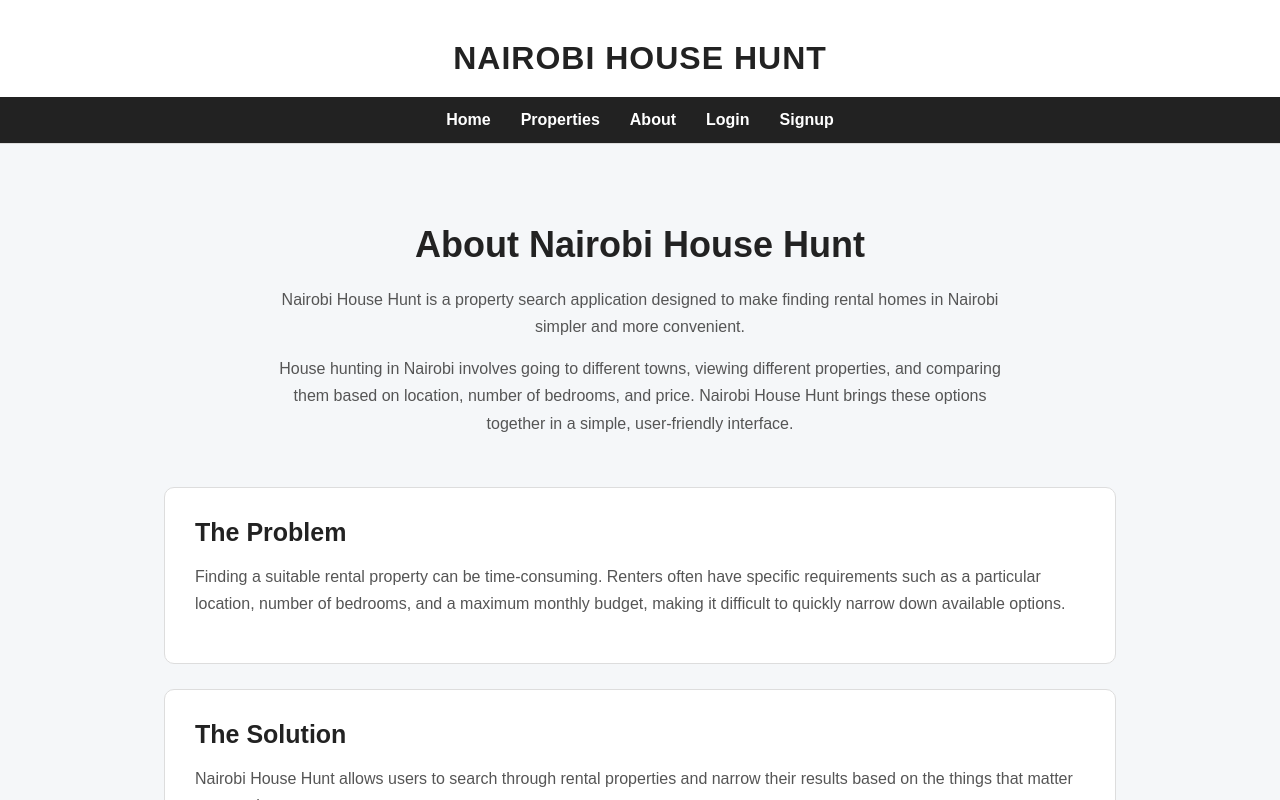
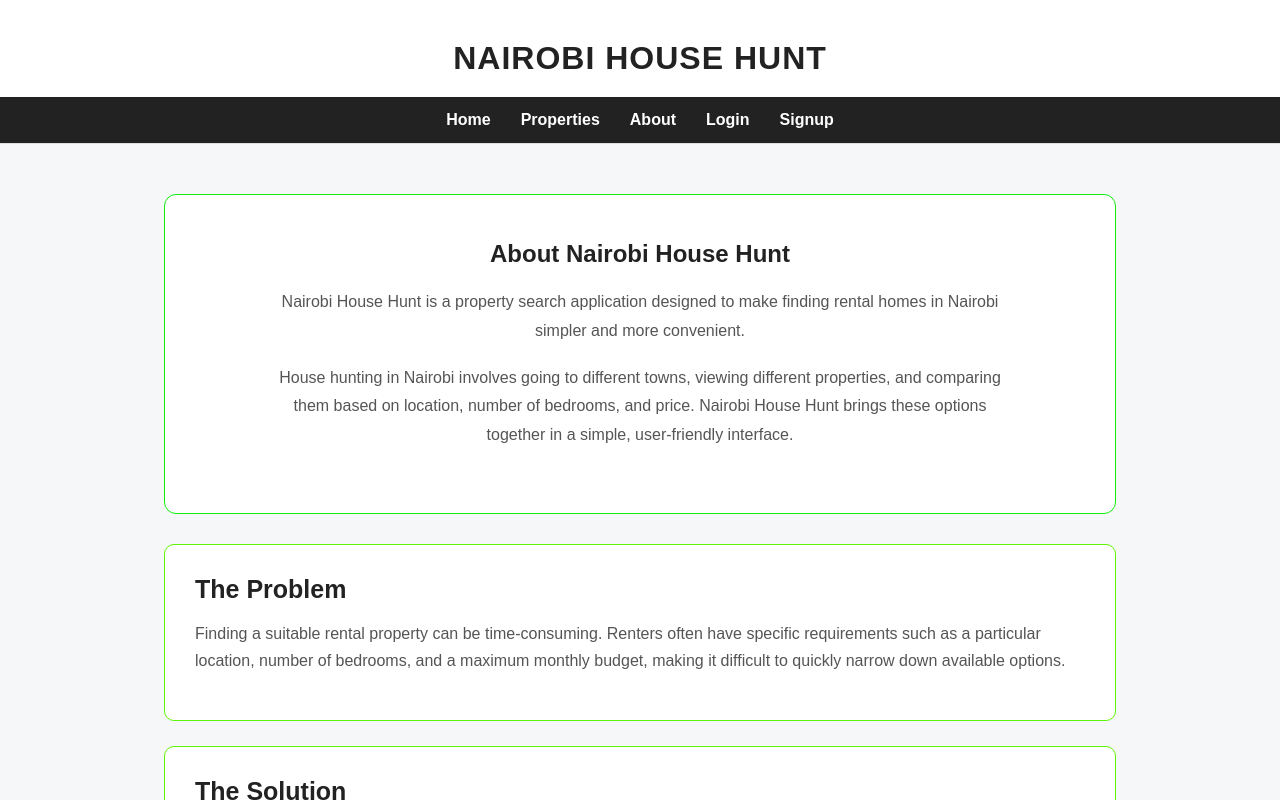
Before and after one commit to Celline-SD17/Nairobi-House-Hunt, a React (Vite) app in the folder Nairobi-House-Hunt/: page /about in a window 1280 px wide. Shown: the top 800 px of the page. Built offline with nearby package versions, Linux system fonts and the light colour scheme; no server answers.

Commit message:
Styles edited

```diff
--- a/Nairobi-House-Hunt/src/index.css
+++ b/Nairobi-House-Hunt/src/index.css
@@ -75,6 +75,7 @@ main {
   font-weight: bold;
   letter-spacing: 2px;
   margin-bottom: 15px;
+  color:#11ef09
 }
 .hero h2{
   font-size: 48px;
@@ -129,7 +130,7 @@ main {
 .feature {
   background-color: white;
   padding: 30px 24px;
-  border: 1px solid #ddd;
+  border: 1px solid hsl(95, 95%, 48%);
   border-radius: 10px;
 }
 
@@ -222,7 +223,7 @@ main {
 .search-container input {
   width: 100%;
   padding: 13px 16px;
-  border: 1px solid #ccc;
+  border: 1px solid hsl(103, 91%, 50%)#ccc;
   border-radius: 6px;
   font-size: 16px;
 }
@@ -237,7 +238,7 @@ main {
   padding: 20px;
   margin: 0 auto 20px;
   max-width: 1000px;
-  background-color: white;
+  background-color: hsl(103, 91%, 50%)
   border: 1px solid #ddd;
   border-radius: 10px;
 }
@@ -255,7 +256,7 @@ main {
 .filter-container select,
 .filter-container input {
   padding: 10px;
-  border: 1px solid #ccc;
+  border: 1px solid hsl(103, 91%, 50%);
   border-radius: 6px;
   background-color: white;
   font-size: 14px;
@@ -279,7 +280,7 @@ main {
 /*Property cards*/
 .property-card {
   padding: 22px;
-  border: 1px solid #ddd;
+  border: 1px solid hsl(103, 91%, 50%);
   border-radius: 10px;
   background: white;
   transition: transform 0.2s ease, box-shadow 0.2s ease;
@@ -375,18 +376,24 @@ main {
 /*About intro*/
 .about-intro {
   text-align: center;
-  margin-bottom: 50px;
+  margin-bottom: 30px;
+  background-color: white;
+  padding: 45px;
+  border: 1px solid #11ef09;
+  border-radius: 12px;
 }
 
 .about-intro h2 {
+  color:#5ef407
   font-size: 36px;
   margin-bottom: 20px;
+  margin-top: 0;
 }
-
 .about-intro p {
   max-width: 750px;
-  margin: 0 auto 15px;
-  line-height: 1.7;
+  margin: 0 auto 18px;
+  margin: 0 auto 18px;
+  line-height: 1.8;
   color: #555;
 }
 
@@ -395,7 +402,7 @@ main {
   background-color: white;
   padding: 30px;
   margin-bottom: 25px;
-  border: 1px solid #ddd;
+  border: 1px solid #5ef407;
   border-radius: 10px;
 }
 
@@ -425,7 +432,7 @@ main {
 
 .how-it-works > div {
   padding: 20px;
-  background-color: #f5f7f9;
+  background-color: lch(75.55% 41.42 227.15);
   border-radius: 8px;
 }
 
@@ -457,7 +464,7 @@ main {
   margin: 50px auto;
   padding: 35px;
   background-color: white;
-  border: 1px solid #ddd;
+  border: 1px solid hsl(103, 91%, 50%);
   border-radius: 10px;
 }
 
```
Also changed, not shown: Nairobi-House-Hunt/src/pages/About.jsx (indentation only).
